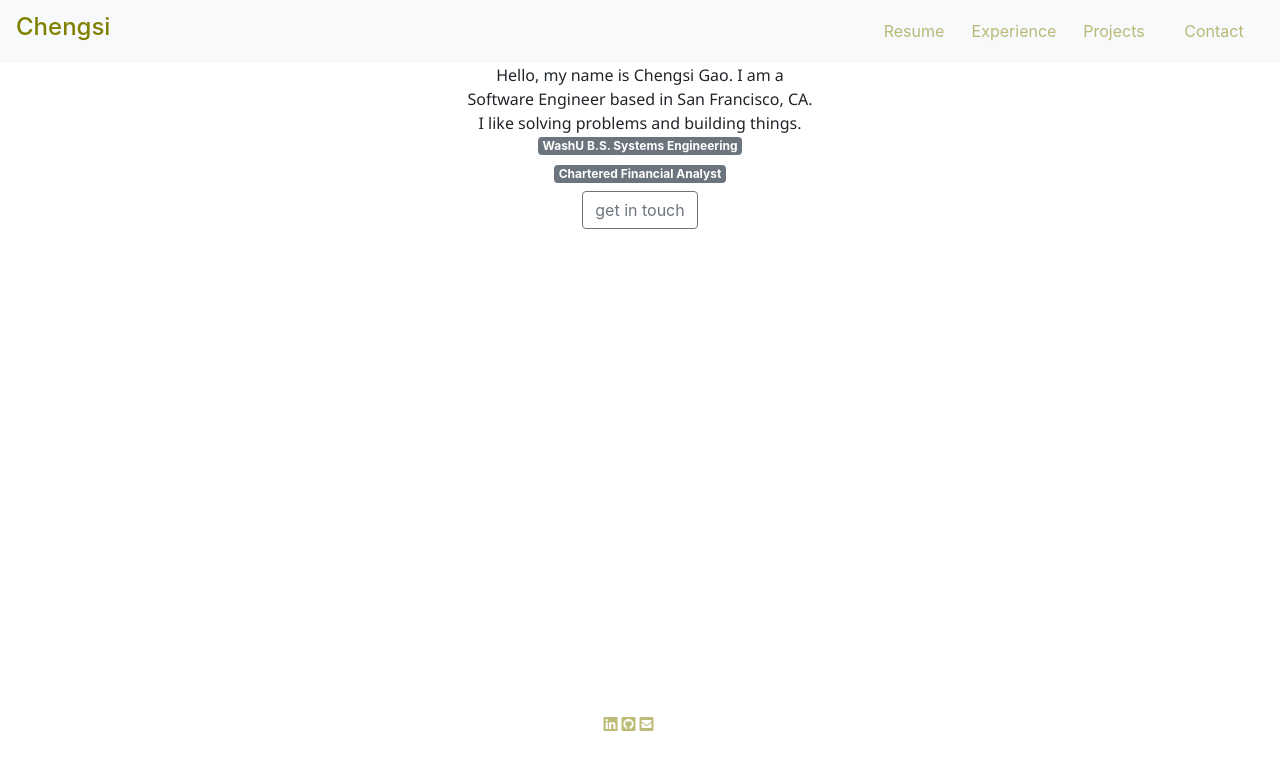
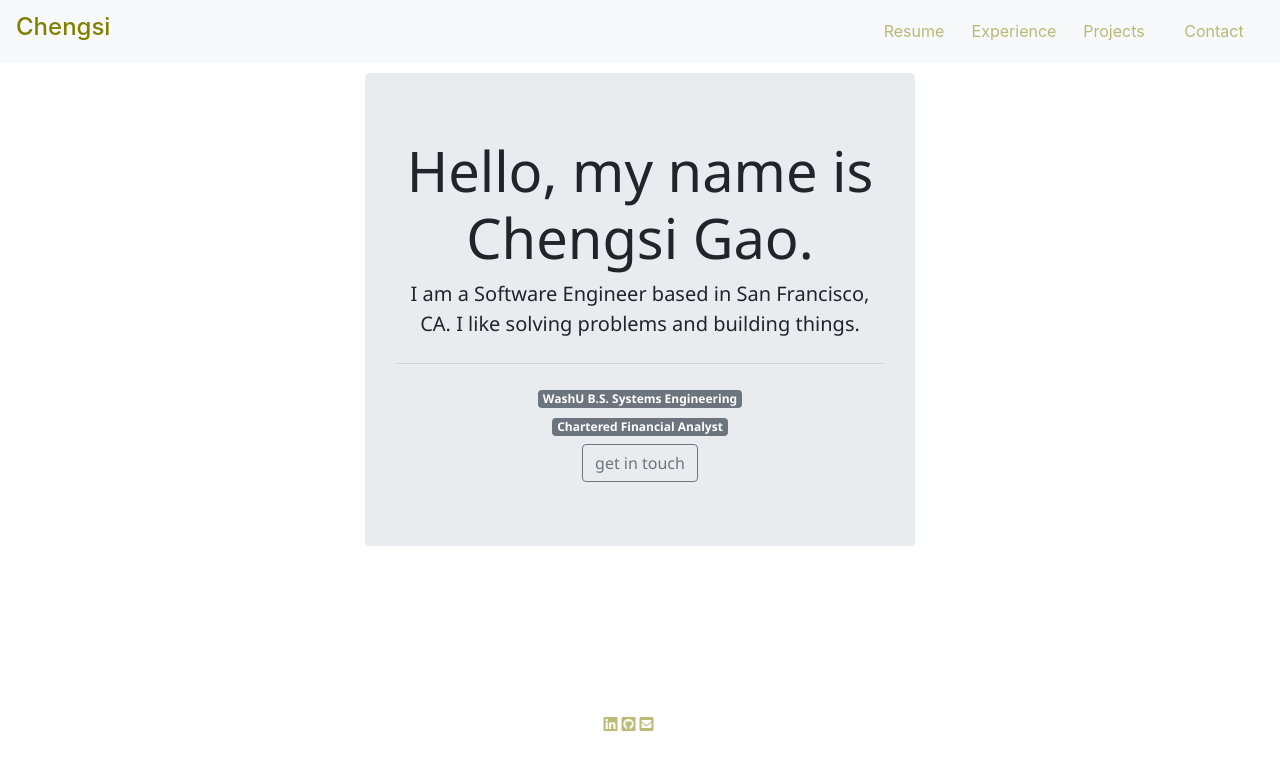
Before and after one commit to chengsig/PersonalPage, a React (Create React App) app in the folder personal-website/: page / in a window 1280 px wide. Shown: the top 770 px of the page. Built offline with nearby package versions, Linux system fonts and the light colour scheme.

Commit message:
add more styling

```diff
--- /dev/null
+++ b/personal-website/src/Contact.css
@@ -0,0 +1,13 @@
+.Contact {
+    width: 550px;
+    margin: 0 auto;
+    padding: 10px 0;
+    align-items: center;
+    justify-content: space-around;
+    display: flex;
+    float: none;
+}
+
+h5 {
+    font-family: 'Segoe UI', Tahoma, Geneva, Verdana, sans-serif;
+}
--- a/personal-website/src/Contact.js
+++ b/personal-website/src/Contact.js
@@ -1,11 +1,15 @@
 import React, { Component } from 'react';
-// import './App.css';
+import './Contact.css';
 
 class Contact extends Component {
     render() {
         return (
             <div className="Contact">
-                <a href="mailto:gaochengsi@gmail.com">gaochengsi@gmail.com</a>
+                <div id="getintouch" className="jumbotron">
+                    <h5 className="display-4">Get In Touch</h5>
+                    <p>I am currently looking for Full-Stack, Front-End, or Back-End opportunities in the Bay Area, as well as potential projects or making new connections.</p>
+                    <a href="mailto:gaochengsi@gmail.com">gaochengsi@gmail.com</a>
+                </div>
             </div>
         )
     }
--- a/personal-website/src/Home.css
+++ b/personal-website/src/Home.css
@@ -1,7 +1,5 @@
 #intro {
-    width: 350px;
     font-family: 'Segoe UI', Tahoma, Geneva, Verdana, sans-serif;
-    display: inline-block;
 }
 
 p a {
@@ -11,3 +9,13 @@ p a {
 #tech {
     background-color:#80800038;
 }
+
+.home {
+    width: 550px;
+    margin: 0 auto;
+    padding: 10px 0;
+    align-items: center;
+    justify-content: space-around;
+    display: flex;
+    float: none;
+}
--- a/personal-website/src/Home.js
+++ b/personal-website/src/Home.js
@@ -8,12 +8,14 @@ class Home extends Component {
   render() {
     return (
     <div className="home">
-      <div id="intro">
-        Hello, my name is Chengsi Gao. I am a Software Engineer based in San Francisco, CA. I like solving problems and building things.
+      <div id="intro" className="jumbotron">
+        <h5 className="display-4">Hello, my name is Chengsi Gao.</h5>
+        <p className="lead">I am a Software Engineer based in San Francisco, CA. I like solving problems and building things.</p>
+        <hr className="my-4"></hr>
+        <h6><span className="badge badge-secondary">WashU B.S. Systems Engineering</span></h6>
+        <h6><span className="badge badge-secondary">Chartered Financial Analyst</span></h6>
+        <a href="mailto:gaochengsi@gmail.com"><button type="button" className="btn btn-outline-secondary btn-small">get in touch</button></a>
       </div>
-      <h6><span className="badge badge-secondary">WashU B.S. Systems Engineering</span></h6>
-      <h6><span className="badge badge-secondary">Chartered Financial Analyst</span></h6>
-      <a href="mailto:gaochengsi@gmail.com"><button type="button" className="btn btn-outline-secondary btn-small">get in touch</button></a>
     </div>
     );
   }
--- a/personal-website/src/Projects.js
+++ b/personal-website/src/Projects.js
@@ -10,7 +10,7 @@ class Projects extends Component {
                 <img src={warbler} alt="warbler"/><br></br>
                 <div className="container">
                     <a href="https://pizzawarbler.herokuapp.com/">Warbler </a>
-                    is a twitter clone that allows the user to register
+                    is a twitter clone that allows users to register
                     and participate in the warbler community.
                     To learn more about the site, visit the repository
                     at <a href="https://github.com/chengsig/warbler"><i class="fab fa-github"></i></a>.
```
